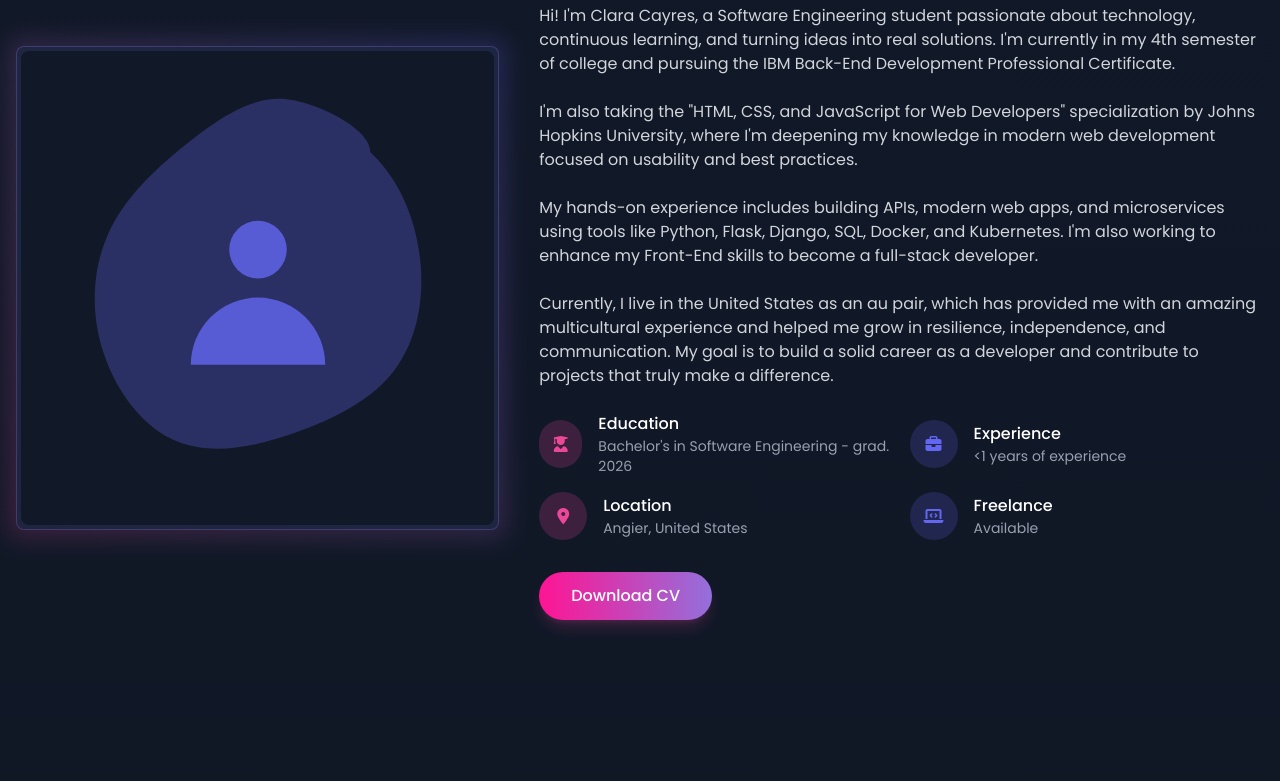
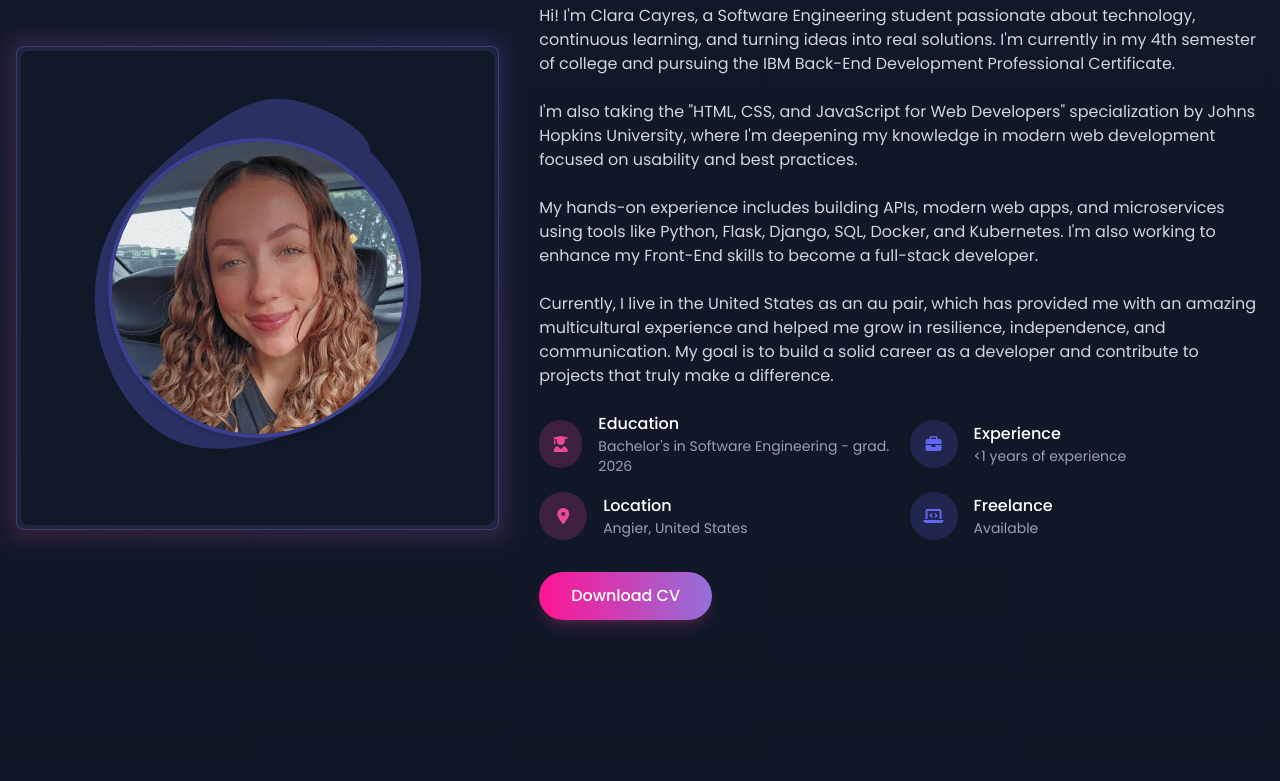
Before and after one commit to claracayres/claracayres-portfolio, a React (Vite) app: page / in a window 1280 px wide. Shown: the part 1040-1821 px from the top of the page. Built offline with nearby package versions, Linux system fonts and the light colour scheme.

Commit message:
Atualização

```diff
--- a/src/components/Footer.jsx
+++ b/src/components/Footer.jsx
@@ -13,7 +13,7 @@ const Footer = () => {
 
           <div className="mb-4 text-center md:mb-0 md:text-left">
             <p className="text-gray-400">
-              © 2025 Todos os direitos reservados.
+              © 2025 All rights reserved.
             </p>
           </div>
 
@@ -43,7 +43,6 @@ const Footer = () => {
         </div>
       </div>
     </footer>
-
   );
 };
 
--- a/src/pages/About-me.jsx
+++ b/src/pages/About-me.jsx
@@ -31,18 +31,11 @@ const AboutMe = () => {
                                     </svg>
 
                                     <div className="absolute inset-0 flex items-center justify-center">
-                                        <svg
-                                        className="w-32 h-32 md:w-48 md:h-48 text-purple/80"
-                                        fill="currentColor"
-                                        viewBox="0 0 20 20"
-                                        xmlns="http://www.w3.org/2000/svg">
-                                            <path
-                                            fillRule="evenodd"
-                                            d="M10 9a3 3 0 100-6 3 3 0 000 6zm-7 9a7 7 0 1114 0H3z"
-                                            clipRule="evenodd">
-
-                                            </path>
-                                        </svg>
+                                        <img
+                                            src={eu}
+                                            alt="Maria Clara"
+                                            className="w-50 h-50 md:w-75 md:h-75 object-cover rounded-full border-4 border-purple/30 shadow-md"
+                                        />
                                     </div>
                                 </div>
                             </div>
--- a/src/pages/Contact.jsx
+++ b/src/pages/Contact.jsx
@@ -87,10 +87,10 @@ const Contact = () => {
                             <div className="mt-8">
                                 <h4 className="font-medium mb-4">Find me on social media</h4>
                                 <div className="flex space-x-4">
-                                    <a href="https://www.linkedin.com/in/maria-clara-cayres-de-almeida" className="w-10 h-10 rounded-full bg-pink/20 flex items-center justify-center hover:bg-pink/40 transition-colors">
+                                    <a href="https://www.linkedin.com/in/maria-clara-cayres-de-almeida" target="blank" className="w-10 h-10 rounded-full bg-pink/20 flex items-center justify-center hover:bg-pink/40 transition-colors">
                                         <i className="fab fa-linkedin-in text-pink"></i>
                                     </a>
-                                    <a href="https://github.com/claracayres" className="w-10 h-10 rounded-full bg-purple/20 flex items-center justify-center hover:bg-purple/40 transition-colors">
+                                    <a href="https://github.com/claracayres" target="blank" className="w-10 h-10 rounded-full bg-purple/20 flex items-center justify-center hover:bg-purple/40 transition-colors">
                                         <i className="fab fa-github text-purple"></i>
                                     </a>
                                 </div>
--- a/src/styles/global.css
+++ b/src/styles/global.css
@@ -103,3 +103,11 @@ body {
     z-index: -1;
     overflow: hidden;
 }
+
+@media (max-width: 768px) {
+    #home .inset-4,
+    #home.inset-0,
+    #home .w-64{
+       display: none;
+    }
+}
```
